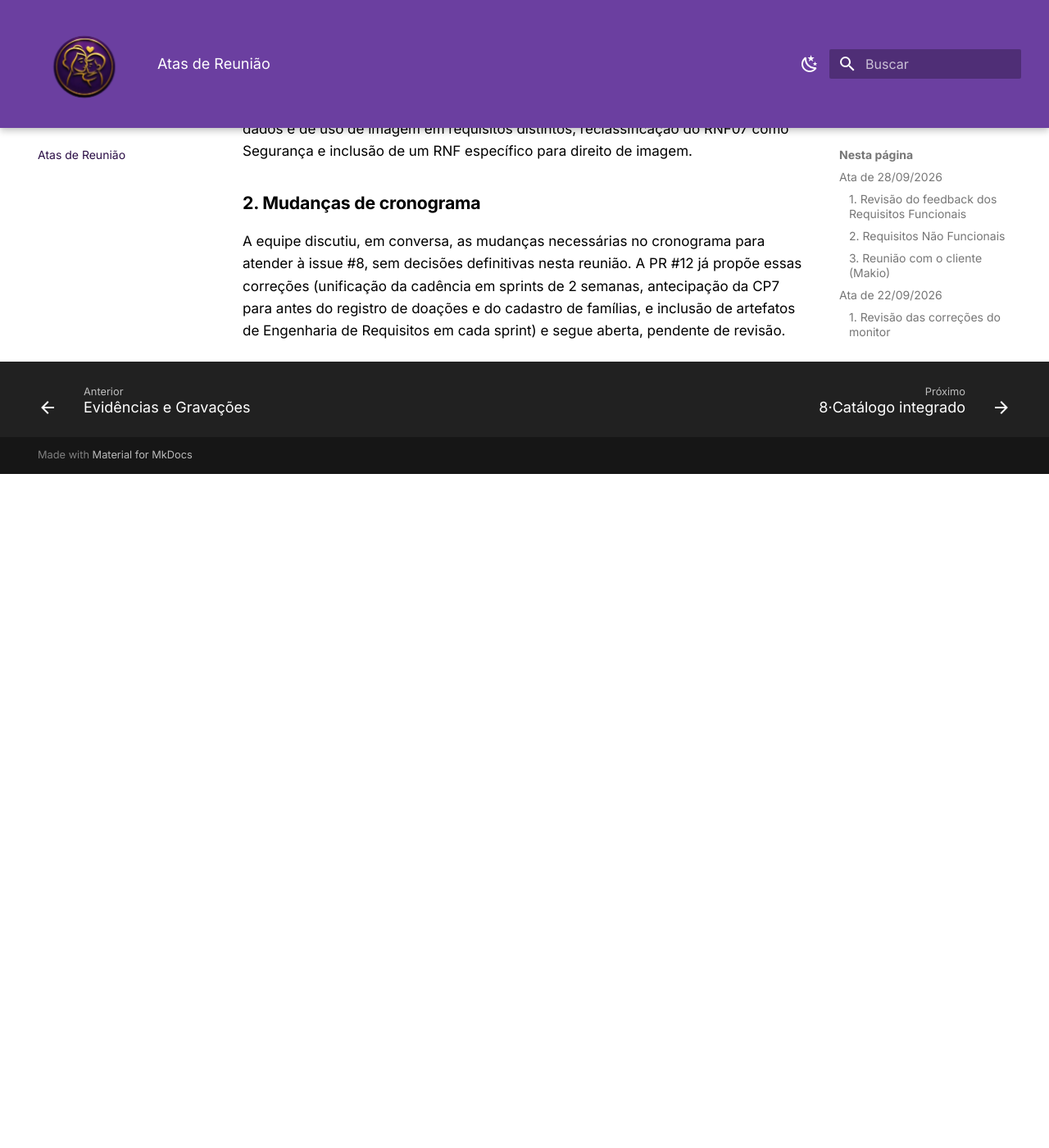
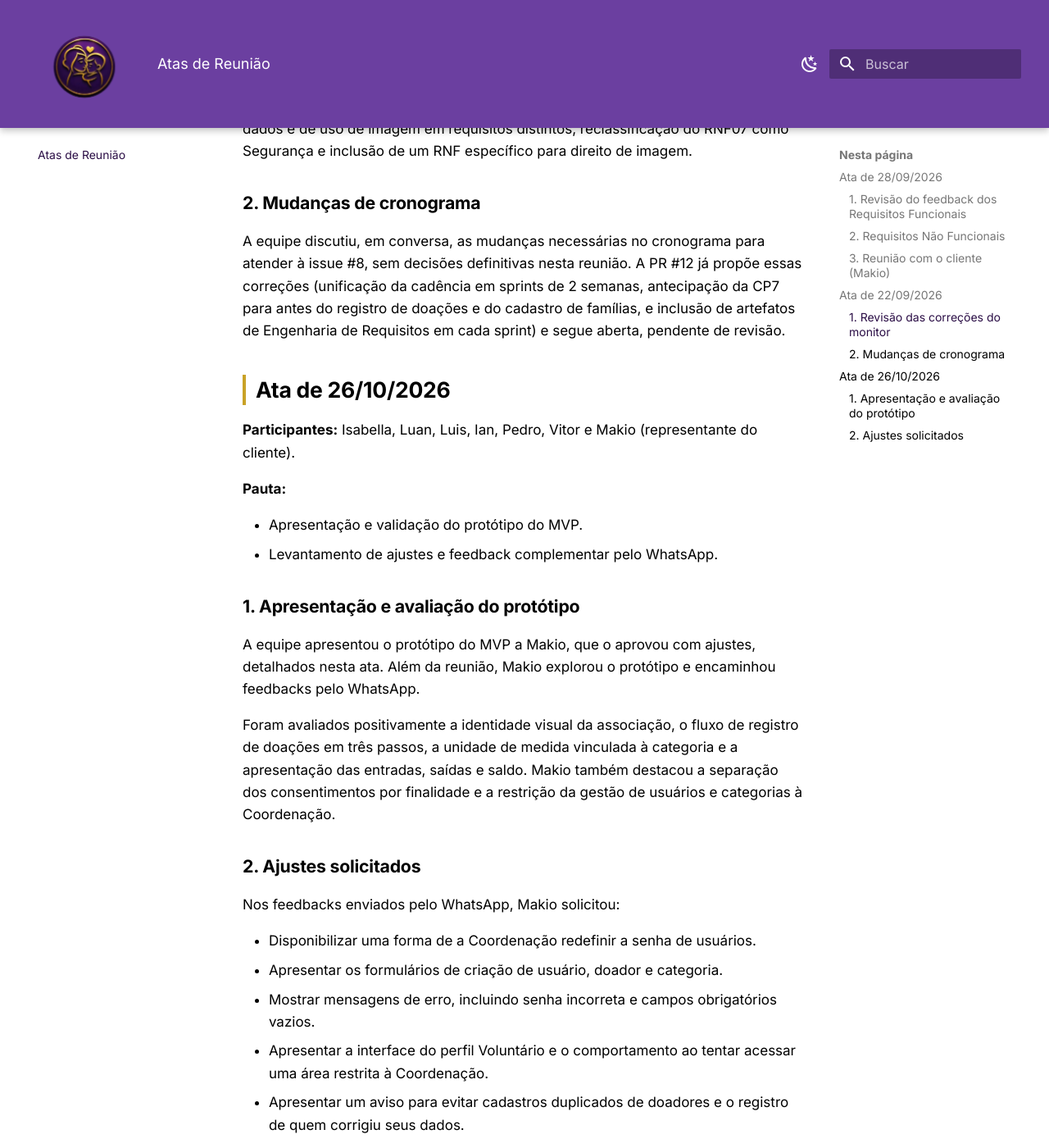
Before and after one commit to mdsreq-fga-unb/REQ-2026.2-T01-MaesGuerreiras, an MkDocs documentation site: the page built from docs/00-atas/index.md, in a window 1280 px wide and 1400 px high, scrolled down 1477 px. Shown: the whole window at 82% size. Built offline with MkDocs 1.6.1 and Material for MkDocs 9.7.7, drawn with Linux system fonts in a browser that asks for light colours; before the commit the page ends 2055 px from its top, so only the background shows below that; some of the changed text lies outside the part shown.

Commit message:
docs: adiciona ata da reunião de 26/10

```diff
--- a/docs/00-atas/index.md
+++ b/docs/00-atas/index.md
@@ -56,3 +56,35 @@ sem decisões definitivas nesta reunião. A PR #12 já propõe essas correções
 cadência em sprints de 2 semanas, antecipação da CP7 para antes do registro de doações e do
 cadastro de famílias, e inclusão de artefatos de Engenharia de Requisitos em cada sprint) e
 segue aberta, pendente de revisão.
+
+## Ata de 26/10/2026
+
+**Participantes:** Isabella, Luan, Luis, Ian, Pedro, Vitor e Makio (representante do cliente).
+
+**Pauta:**
+
+- Apresentação e validação do protótipo do MVP.
+- Levantamento de ajustes e feedback complementar pelo WhatsApp.
+
+### 1. Apresentação e avaliação do protótipo
+
+A equipe apresentou o protótipo do MVP a Makio, que o aprovou com ajustes, detalhados nesta ata. Além da reunião, Makio explorou o protótipo e encaminhou feedbacks pelo WhatsApp.
+
+Foram avaliados positivamente a identidade visual da associação, o fluxo de registro de doações em três passos, a unidade de medida vinculada à categoria e a apresentação das entradas, saídas e saldo. Makio também destacou a separação dos consentimentos por finalidade e a restrição da gestão de usuários e categorias à Coordenação.
+
+### 2. Ajustes solicitados
+
+Nos feedbacks enviados pelo WhatsApp, Makio solicitou:
+
+- Disponibilizar uma forma de a Coordenação redefinir a senha de usuários.
+- Apresentar os formulários de criação de usuário, doador e categoria.
+- Mostrar mensagens de erro, incluindo senha incorreta e campos obrigatórios vazios.
+- Apresentar a interface do perfil Voluntário e o comportamento ao tentar acessar uma área restrita à Coordenação.
+- Apresentar um aviso para evitar cadastros duplicados de doadores e o registro de quem corrigiu seus dados.
+- Posicionar o consentimento antes do cadastro de dados pessoais.
+- Disponibilizar o registro de revogação da autorização de uso de imagem.
+- Retirar o selo “Baixo” do saldo caso não exista uma regra definida para essa classificação.
+- Preencher a data do registro de doação com o dia atual, incluir um botão de incremento (“+”) e não iniciar a quantidade em zero.
+- Retirar da tela inicial os atalhos “Fazer chamada” e “Registrar saída” enquanto essas funcionalidades não estiverem disponíveis, evitando confusão durante os testes.
+
+**Evidências:** [Inserir link para a seção com o vídeo da reunião, o protótipo apresentado e os feedbacks pelo WhatsApp.]
```
